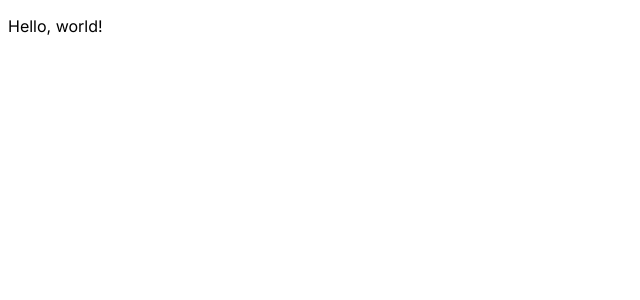
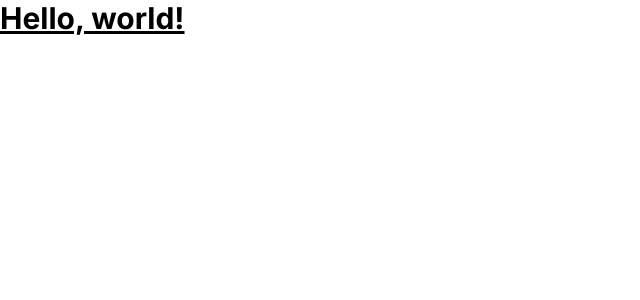
Before and after one commit to nakajima97/vad-transcriber, a Next.js app in the folder frontend/: page / in a window 1280 px wide. Shown: the top 300 px of the page, without its empty margins (0-640 px from the left). Built offline with nearby package versions, Linux system fonts and the light colour scheme.

Commit message:
#5 tailwind cssの設定

```diff
--- a/frontend/package.json
+++ b/frontend/package.json
@@ -17,9 +17,12 @@
     "type-check": "tsc --noEmit"
   },
   "dependencies": {
+    "@tailwindcss/postcss": "^4.1.8",
     "next": "^15.3.3",
+    "postcss": "^8.5.4",
     "react": "^19.1.0",
     "react-dom": "^19.1.0",
+    "tailwindcss": "^4.1.8",
     "ts-node": "^10.9.2",
     "webpack": "^5.92.1"
   },
--- /dev/null
+++ b/frontend/postcss.config.mjs
@@ -0,0 +1 @@
+const config = {  plugins: {    "@tailwindcss/postcss": {},  },};export default config;
--- /dev/null
+++ b/frontend/src/app/globals.css
@@ -0,0 +1 @@
+@import "tailwindcss";
--- a/frontend/src/app/layout.tsx
+++ b/frontend/src/app/layout.tsx
@@ -1,5 +1,6 @@
 import type { Metadata } from 'next';
 import { Inter } from 'next/font/google';
+import './globals.css';
 
 const inter = Inter({ subsets: ['latin'] });
 
--- a/frontend/src/app/page.tsx
+++ b/frontend/src/app/page.tsx
@@ -1,7 +1,7 @@
 export default function Home() {
   return (
     <main>
-      <p>Hello, world!</p>
+      <p className="text-3xl font-bold underline">Hello, world!</p>
     </main>
   );
 }
```
Also changed, not shown: 1 other file (tests, documents, lock files or other folders).
